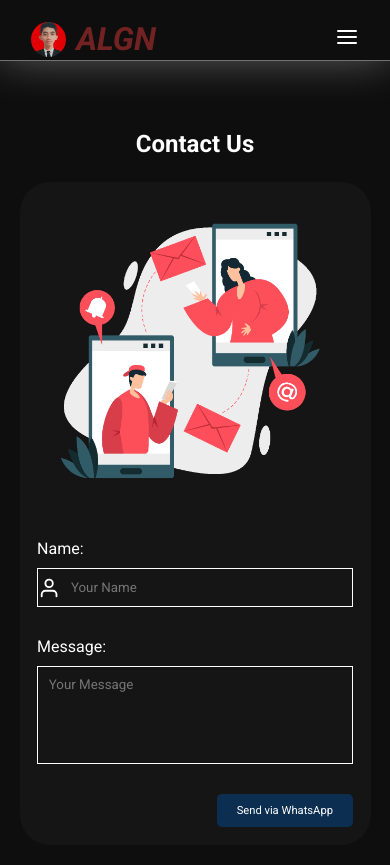
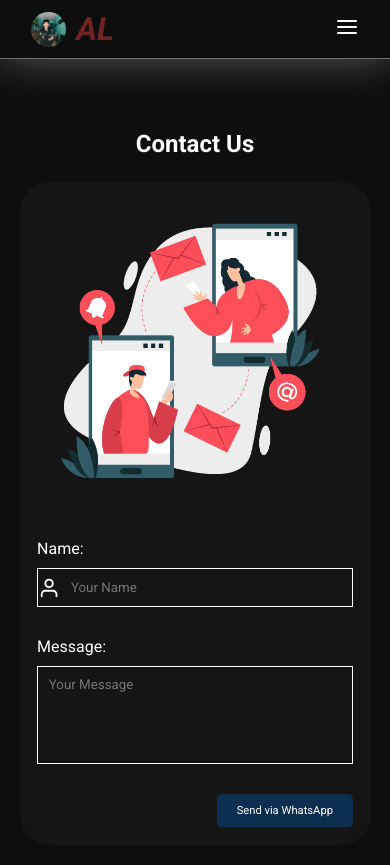
Before and after one commit to aljibrien/al-jibrien, a plain HTML site: page Contact/index.html in a window 390 px wide. Drawn offline with Linux system fonts and the light colour scheme.

Commit message:
Add files via upload

```diff
--- a/Contact/app.js
+++ b/Contact/app.js
@@ -7,7 +7,7 @@ function sendToWhatsApp(event) {
 
     // Format pesan
     const whatsappNumber = '6289626880034'; // Ganti dengan nomor WhatsApp tujuan
-    const text = `Hello, Nama ku ${name}.%0AMessage: ${message}`;
+    const text = `Assalamualaikum, Nama ku ${name}.%0A ${message}`;
 
     // Redirect ke WhatsApp
     const whatsappURL = `https://wa.me/${whatsappNumber}?text=${text}`;
--- a/Contact/index.html
+++ b/Contact/index.html
@@ -19,8 +19,8 @@
 <body>
     <header>
         <div class="logo-head">
-            <img src="/img/Foto AL.jpg" alt="fotoAL" loading="lazy">
-            <h1>ALGN</h1>
+            <img src="/img/1731646938508.jpg" alt="fotoAL" loading="lazy">
+            <h1>AL</h1>
         </div>
         <nav class="navbar">
             <ul>
--- a/Contact/style.css
+++ b/Contact/style.css
@@ -156,7 +156,7 @@ section .contact-form button:hover {
 
 @media only screen and (max-width: 560px) {
     header{
-        padding: 20px 8% 0.5% 8% ;
+        padding: 10px 8% 10px 8% ;
     }
     header .navbar{
         position: absolute;
```
